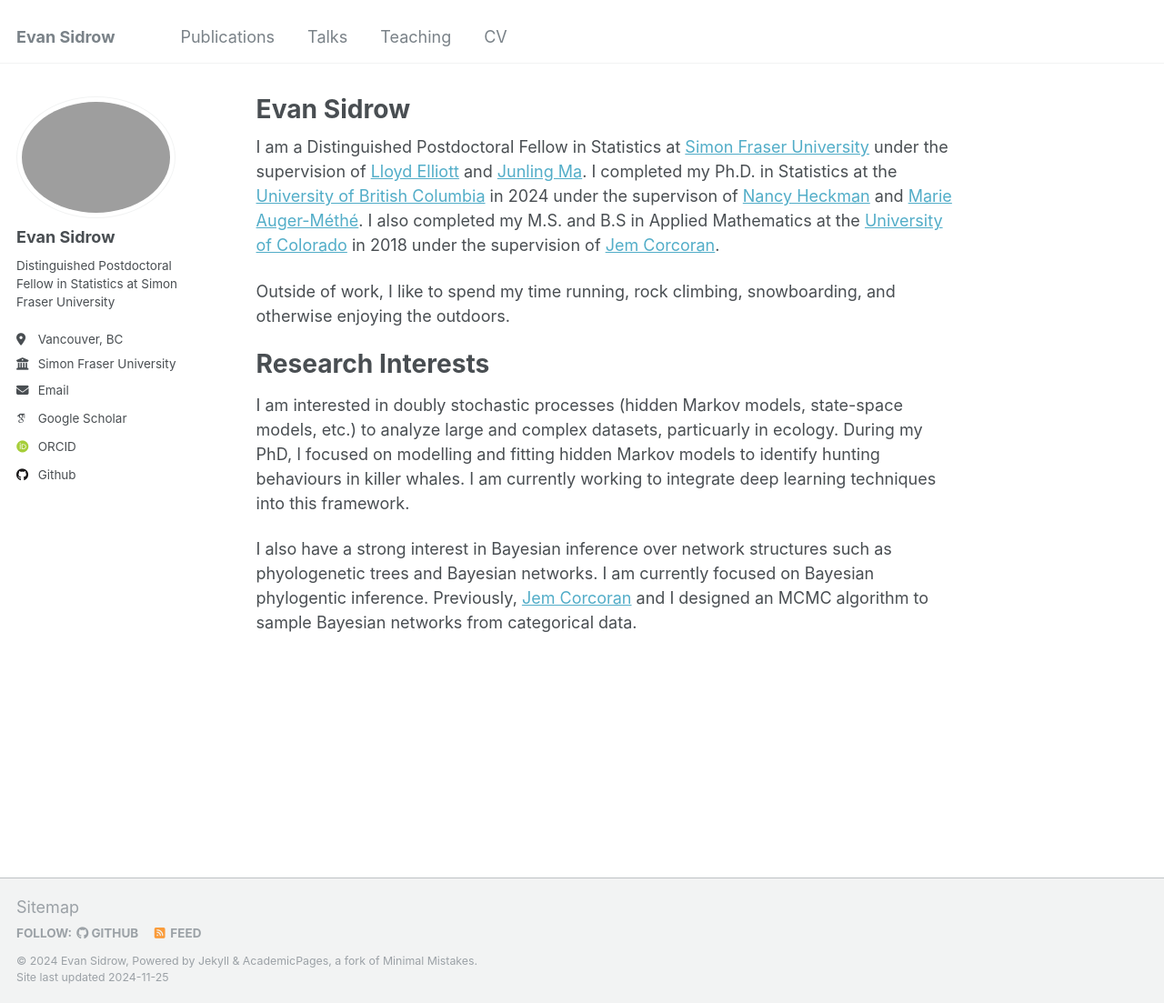
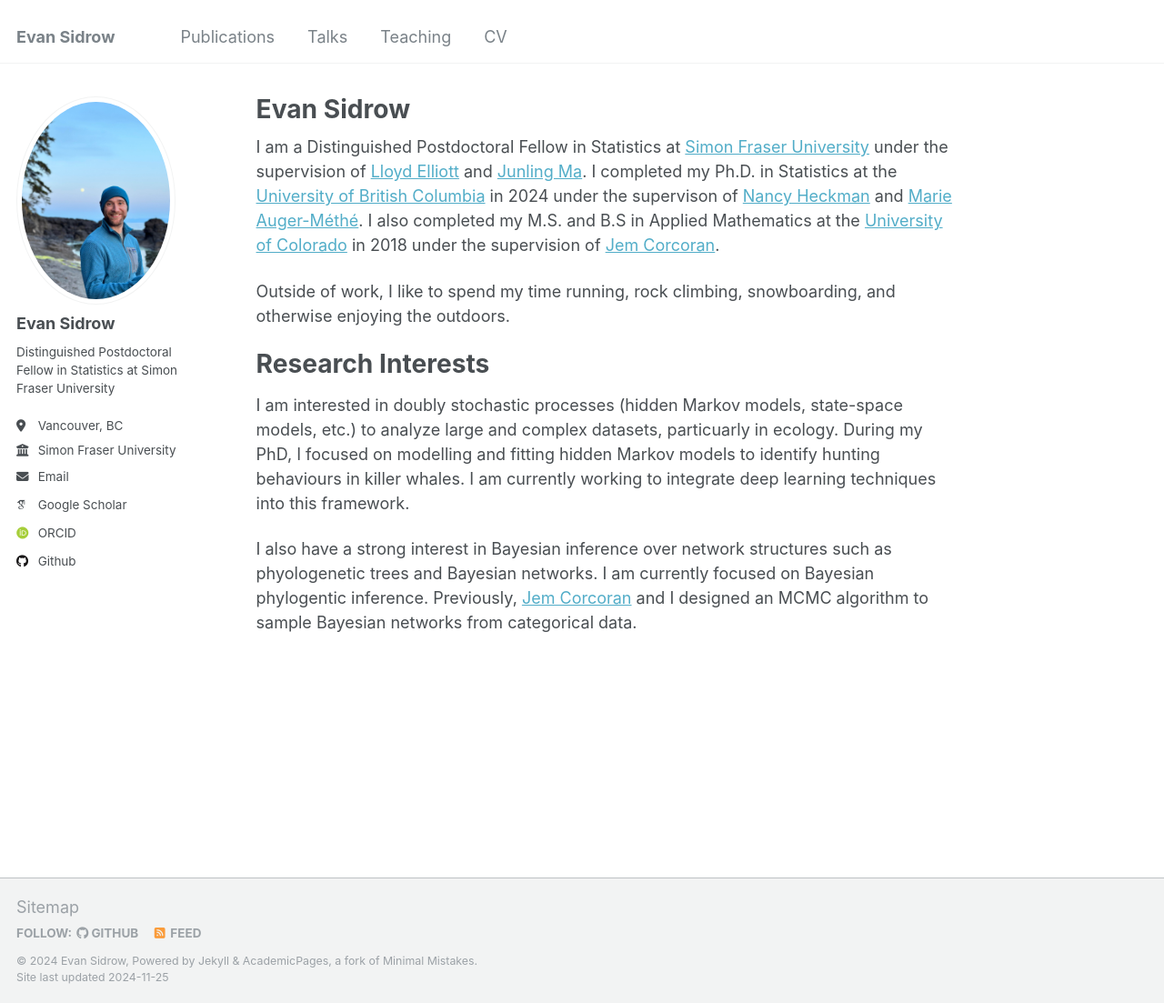
Before and after one commit to EvanSidrow/EvanSidrow.github.io, a Jekyll site: the page built from _pages/about.md, in a window 1280 px wide and 1103 px high. Shown: the whole window at 91% size. Built offline with Jekyll 4.4.1, drawn with Linux system fonts in a browser that asks for light colours; some web fonts are replaced.

Commit message:
Update _config.yml

```diff
--- a/_config.yml
+++ b/_config.yml
@@ -21,7 +21,7 @@ repository               : "evansidrow.github.io"
 #               Additional customization can be done by editing /_includes/author-profile.html
 author:
   # Biographic information
-  avatar           : "profile.heic"
+  avatar           : "profile.jpeg"
   name             : "Evan Sidrow"
   pronouns         : # example: "she/her"
   bio              : "Distinguished Postdoctoral Fellow in Statistics at Simon Fraser University"
```
